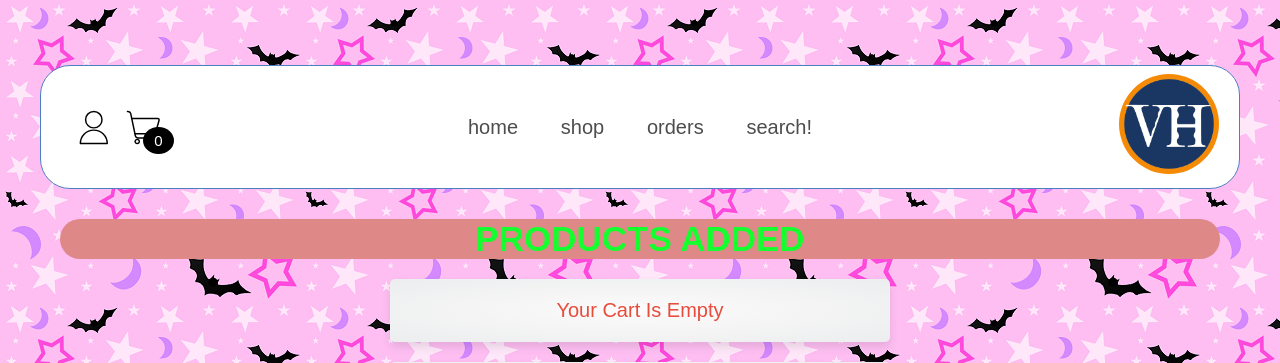
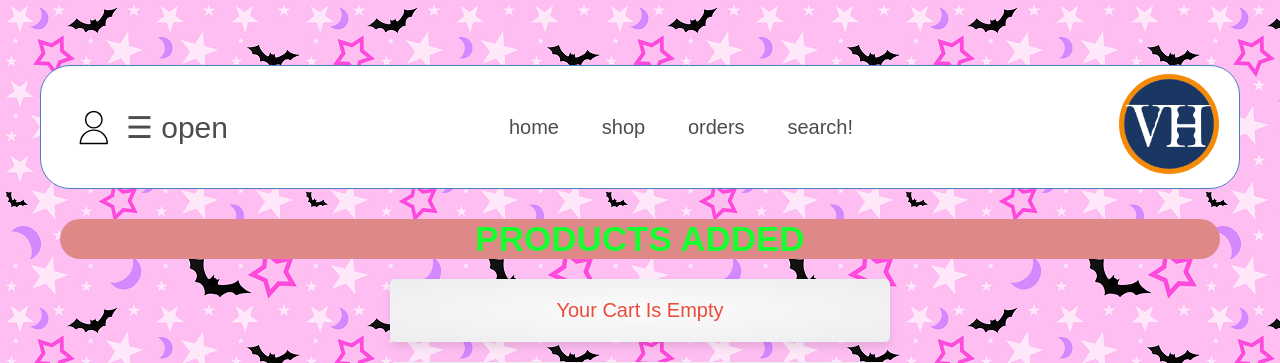
Before and after one commit to DanMarkov/VezGuevi, a PHP site: page /public/cart.php in a window 1280 px wide. Shown: the top 363 px of the page. Run offline with PHP 8.4, Linux system fonts and the light colour scheme; a user stored in the database is signed in; data comes from the database, SQL or seed files in the repository; data that the repository does not hold is empty; style sheets or scripts are compiled from the project's sources; some libraries are stand-ins or nearby versions; some web fonts are replaced.

Commit message:
updated modal menu

```diff
--- a/css/components.css
+++ b/css/components.css
@@ -467,6 +467,58 @@ li {
   display: none;
 }
 
+.header .flex .icons .side-cart,
+.header .flex .icons .cart {
+  height: 100%;
+  width: 0;
+  position: fixed;
+  z-index: 1;
+  top: 0;
+  left: 0;
+  background-color: #111;
+  overflow-x: hidden;
+  transition: 0.5s;
+  padding-top: 60px;
+}
+
+.header .flex .icons .side-cart a,
+.header .flex .icons .cart a {
+  padding: 8px 8px 8px 32px;
+  text-decoration: none;
+  font-size: 25px;
+  color: #818181;
+  display: block;
+  transition: 0.3s;
+}
+
+.header .flex .icons .side-cart a:hover,
+.header .flex .icons .cart a:hover {
+  color: #f1f1f1;
+}
+
+.header .flex .icons .side-cart .closebtn,
+.header .flex .icons .cart .closebtn {
+  position: absolute;
+  top: 0;
+  right: 25px;
+  font-size: 36px;
+  margin-left: 50px;
+}
+
+@media screen and (max-height: 450px) {
+  .side-cart {
+    padding-top: 15px;
+  }
+  .side-cart a {
+    font-size: 18px;
+  }
+  .cart {
+    padding-top: 15px;
+  }
+  .cart a {
+    font-size: 18px;
+  }
+}
 .header .flex .icons .cart {
   display: grid;
   grid-auto-flow: column;
@@ -479,11 +531,12 @@ li {
 }
 
 .header .flex .icons a span,
-.header .flex .icons a i {
+.header .flex .icons a i,
+.header .flex .icons .cart span {
   color: var(--white);
 }
 
-.header .flex .icons a span {
+.header .flex .icons .cart span {
   font-size: 1.5rem;
   background: black;
   left: 17px;
@@ -669,7 +722,7 @@ hr {
   .year {
     padding: 2rem 32vh;
   }
-  .header .flex .icons a span {
+  .header .flex .icons .cart span {
     width: 28.7px;
   }
 }
@@ -753,7 +806,7 @@ hr {
   .update-profile form {
     flex-flow: column;
   }
-  .header .flex .icons a span {
+  .header .flex .icons .cart span {
     width: 26.7px;
   }
 }
--- a/private/admin_header.php
+++ b/private/admin_header.php
@@ -35,7 +35,7 @@ if(isset($message)){
       <a href="../publicAdmin/admin_page.php" class="logo">Admin<span>Panel</span></a>
 
       <nav class="navbar">
-      <div class="grid-for-svg">
+         <div class="grid-for-svg">
             <svg class="theme-icon" id="close-btn" viewBox="0 0 48 48" fill="none" xmlns="http://www.w3.org/2000/svg">
                <path d="M46 2L2 46" stroke="black" stroke-width="2" stroke-linecap="round" stroke-linejoin="round"></path>
                <path d="M46 46L2 2" stroke="black" stroke-width="2" stroke-linecap="round" stroke-linejoin="round"></path>
--- a/private/header.php
+++ b/private/header.php
@@ -57,6 +57,18 @@ if(isset($message)){
             <path d="M46 46L34.6576 34.6576" stroke="black" stroke-width="2" stroke-linecap="round" stroke-linejoin="round"></path>
          </svg></a>
          <!-- <a href="search" class="fas fa-search search-icon"></a> -->
+         <div id="mySideCart" class="side-cart">
+            <a href="javascript:void(0)" class="closebtn" onclick="closeNav()">&times;</a>
+            <svg class="theme-icon" id="close-btn" viewBox="0 0 48 48" fill="none" xmlns="http://www.w3.org/2000/svg">
+               <path d="M46 2L2 46" stroke="black" stroke-width="2" stroke-linecap="round" stroke-linejoin="round"></path>
+               <path d="M46 46L2 2" stroke="black" stroke-width="2" stroke-linecap="round" stroke-linejoin="round"></path>
+            </svg>
+            <a href="#">About</a>
+            <a href="#">Services</a>
+            <a href="#">Clients</a>
+            <a href="#">Contact</a>
+         </div>
+         <span style="font-size:30px;cursor:pointer" onclick="openNav()">&#9776; open</span>
          <?php
             $count_cart_items = $conn->prepare("SELECT * FROM `cart` WHERE user_id = ?");
             $count_cart_items->execute([$user_id]);
@@ -64,14 +76,26 @@ if(isset($message)){
             $count_wishlist_items->execute([$user_id]);
          ?>
          <!-- <a href="wishlist"><i class="fas fa-heart"></i><span>(<?= $count_wishlist_items->rowCount(); ?>)</span></a> -->
-         <a href="cart" class="cart" ><svg class="theme-icon" viewBox="0 0 48 48" fill="none" xmlns="http://www.w3.org/2000/svg">
+         <div href="cart" class="cart" ><svg class="theme-icon" viewBox="0 0 48 48" fill="none" xmlns="http://www.w3.org/2000/svg">
             <path d="M7.84052 11.5652H43.4958C43.79 11.5652 44.0802 11.6329 44.3439 11.7633C44.6076 11.8936 44.8377 12.0831 45.0163 12.3168C45.1949 12.5506 45.3172 12.8223 45.3737 13.111C45.4301 13.3997 45.4193 13.6976 45.3419 13.9814L41.4144 28.379C41.0833 29.5936 40.362 30.6657 39.3615 31.4301C38.3611 32.1944 37.1371 32.6085 35.8781 32.6087H12.2711" stroke="black" stroke-width="2" stroke-linecap="round" stroke-linejoin="round"></path>
             <path d="M2 2H2.72313C3.60097 2.00005 4.45209 2.30195 5.13375 2.85508C5.8154 3.4082 6.28612 4.1789 6.46696 5.03791L12.8393 35.3099C13.0201 36.1689 13.4909 36.9396 14.1725 37.4927C14.8542 38.0459 15.7053 38.3478 16.5831 38.3478H38.3478" stroke="black" stroke-width="2" stroke-linecap="round" stroke-linejoin="round"></path>
             <path d="M12.5217 43.1304C12.5217 43.8915 12.8241 44.6214 13.3622 45.1595C13.9004 45.6977 14.6302 46 15.3913 46C16.1523 46 16.8822 45.6977 17.4204 45.1595C17.9585 44.6214 18.2609 43.8915 18.2609 43.1304C18.2609 42.3694 17.9585 41.6395 17.4204 41.1013C16.8822 40.5632 16.1523 40.2609 15.3913 40.2609C14.6302 40.2609 13.9004 40.5632 13.3622 41.1013C12.8241 41.6395 12.5217 42.3694 12.5217 43.1304V43.1304Z" stroke="black" stroke-width="2" stroke-linecap="round" stroke-linejoin="round"></path>
             <path d="M31.6522 43.1304C31.6522 43.8915 31.9545 44.6214 32.4926 45.1595C33.0308 45.6977 33.7607 46 34.5217 46C35.2828 46 36.0127 45.6977 36.5508 45.1595C37.089 44.6214 37.3913 43.8915 37.3913 43.1304C37.3913 42.3694 37.089 41.6395 36.5508 41.1013C36.0127 40.5632 35.2828 40.2609 34.5217 40.2609C33.7607 40.2609 33.0308 40.5632 32.4926 41.1013C31.9545 41.6395 31.6522 42.3694 31.6522 43.1304V43.1304Z" stroke="black" stroke-width="2" stroke-linecap="round" stroke-linejoin="round"></path>
-         </svg><span><?= $count_cart_items->rowCount(); ?></span></a>
+         </svg><span><?= $count_cart_items->rowCount(); ?></span>
+         <a href="javascript:void(0)" class="closebtn" onclick="closeNav()">&times;</a>
+            <svg class="theme-icon" id="close-btn" viewBox="0 0 48 48" fill="none" xmlns="http://www.w3.org/2000/svg">
+               <path d="M46 2L2 46" stroke="black" stroke-width="2" stroke-linecap="round" stroke-linejoin="round"></path>
+               <path d="M46 46L2 2" stroke="black" stroke-width="2" stroke-linecap="round" stroke-linejoin="round"></path>
+            </svg>
+            <a href="#">About</a>
+            <a href="#">Services</a>
+            <a href="#">Clients</a>
+            <a href="#">Contact</a>
+         </div>
          <!-- <a href="cart"><i class="fas fa-shopping-cart"></i><span>(<?= $count_cart_items->rowCount(); ?>)</span></a> -->
       </div>
+
+
 
 
       <div class="profile">
@@ -94,3 +118,13 @@ if(isset($message)){
    </div>
 
 </header>
+
+<script>
+function openNav() {
+  document.getElementById("mySideCart").style.width = "250px";
+}
+
+function closeNav() {
+  document.getElementById("mySideCart").style.width = "0";
+}
+</script>
--- a/scss/components.scss
+++ b/scss/components.scss
@@ -551,7 +596,8 @@ li {
 }
 
 .header .flex .icons a span,
-.header .flex .icons a i {
+.header .flex .icons a i,
+.header .flex .icons .cart span {
   color: var(--white);
 }
 
@@ -560,7 +606,7 @@ li {
 //   color: var(--green);
 // }
 
-.header .flex .icons a span {
+.header .flex .icons .cart span {
   font-size: 1.5rem;
   background: black;
   left: 17px;
```
Also changed, not shown: other parts of scss/components.scss (+69 -2 lines).
